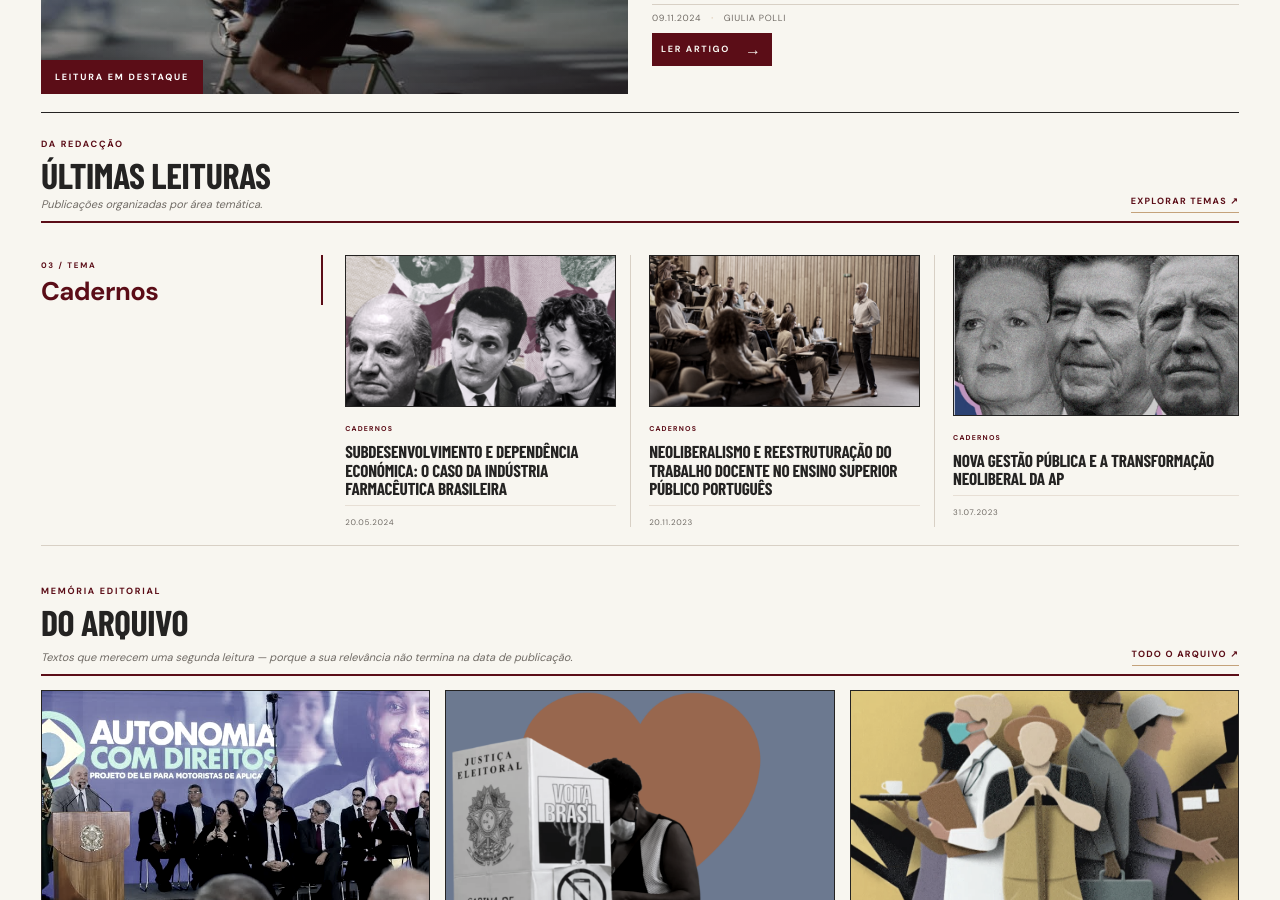
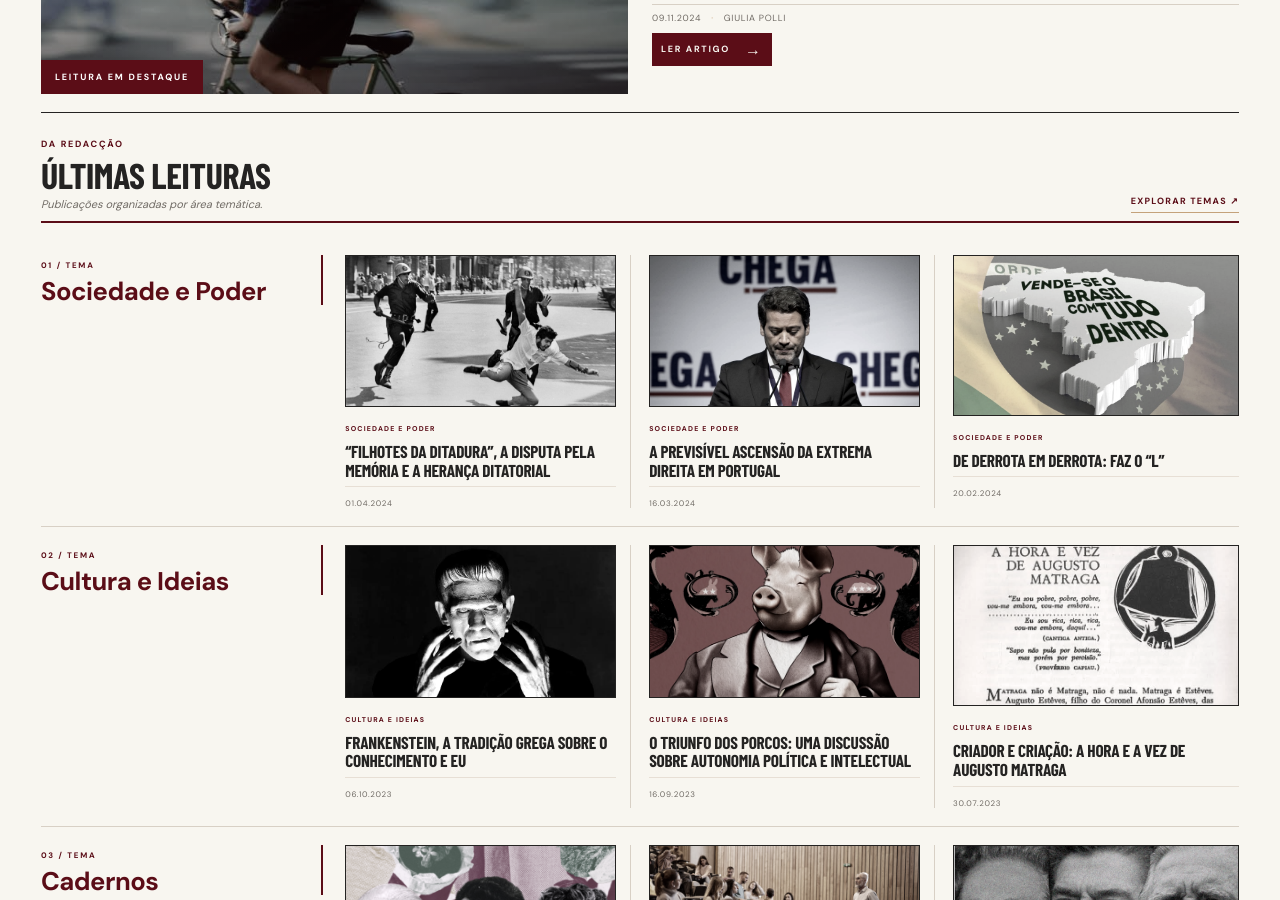
Before and after one commit to gmonteiropolli-design/Margens-da-Polis, a Jekyll site: the page built from index.html, in a window 1280 px wide and 900 px high, scrolled down 387 px. Built offline with Jekyll 4.4.1, drawn with Linux system fonts in a browser that asks for light colours; some web fonts are replaced; the list of posts is cut into pages by our own code.

Commit message:
Corrige filtros das categorias temáticas na homepage

```diff
--- a/index.html
+++ b/index.html
@@ -36,9 +36,9 @@ description: "Jornal independente de ideias sobre sociedade, poder, cultura, ter
 <section class="latest-section">
   <div class="section-heading"><div><span class="section-kicker">DA REDACÇÃO</span><h2>Últimas leituras</h2><p class="section-intro">Publicações organizadas por área temática.</p></div><a class="heading-link" href="{{ '/indice-tematico/' | relative_url }}">EXPLORAR TEMAS ↗</a></div>
 
-  {% assign society_posts = current_posts | where: "categories", "Sociedade e Poder" %}
-  {% assign culture_posts = current_posts | where: "categories", "Cultura e Ideias" %}
-  {% assign notebooks_posts = current_posts | where: "categories", "Cadernos" %}
+  {% assign society_posts = current_posts | where_exp: "post", "post.categories contains 'Sociedade' and post.categories contains 'Poder'" %}
+  {% assign culture_posts = current_posts | where_exp: "post", "post.categories contains 'Cultura' and post.categories contains 'Ideias'" %}
+  {% assign notebooks_posts = current_posts | where_exp: "post", "post.categories contains 'Cadernos'" %}
 
   <div class="category-reading-grid">
 
```
